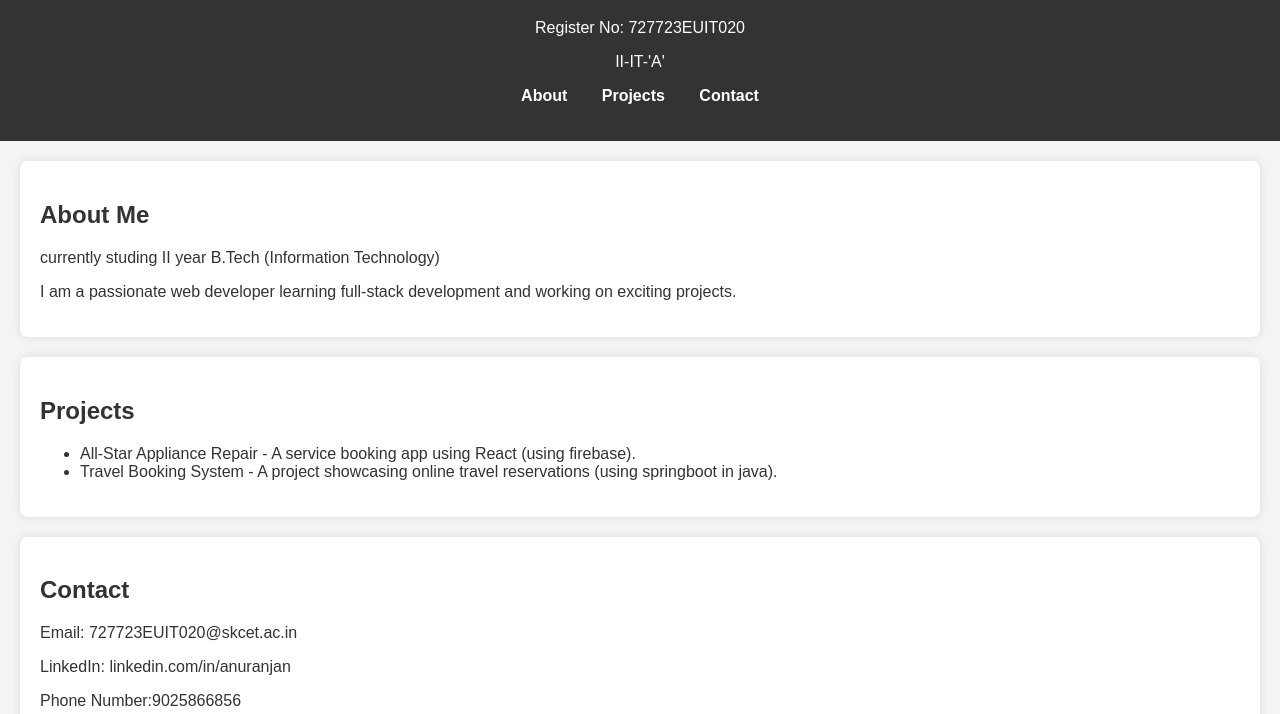
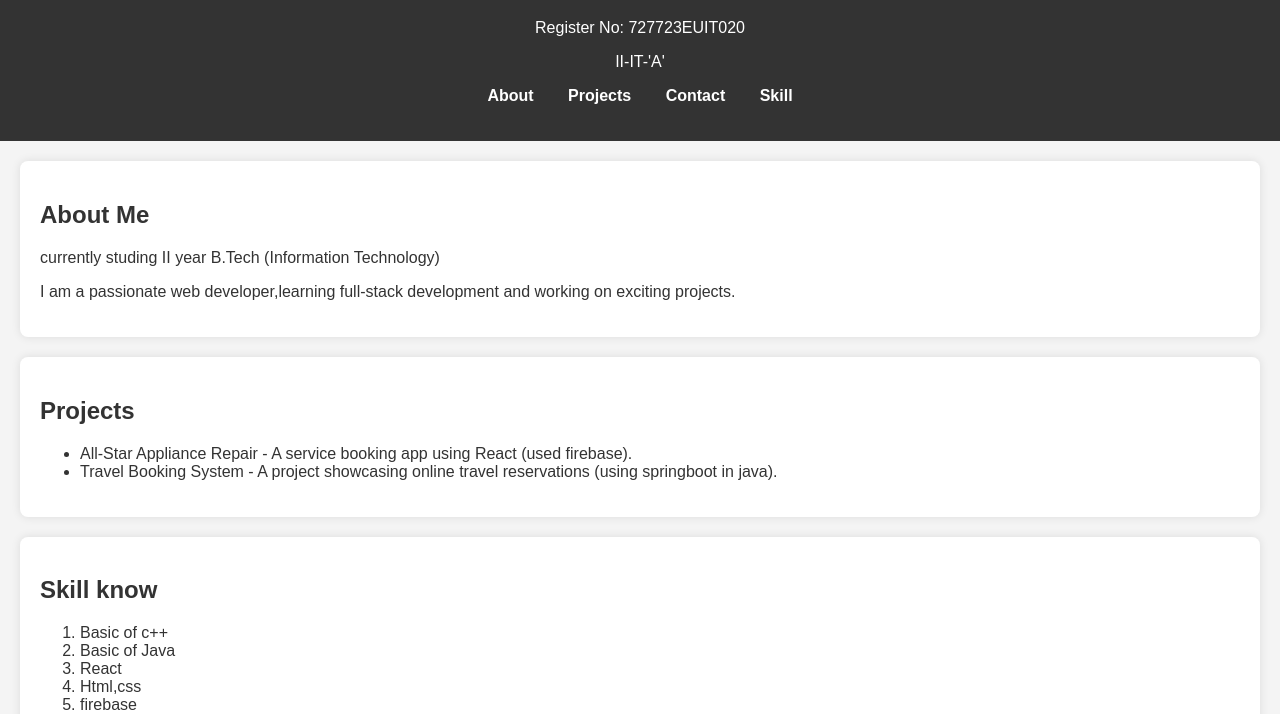
Before and after one commit to Anuranjan6891/Mywebsite, a plain HTML site: page index.html in a window 1280 px wide. Shown: the part 81-795 px from the top of the page. Drawn offline with Linux system fonts and the light colour scheme.

Commit message:
Update index.html

```diff
--- a/index.html
+++ b/index.html
@@ -11,11 +11,12 @@
         <h1>M.K. Anuranjan</h1>
         <p>Register No: 727723EUIT020</p>
         <p>II-IT-'A'</p>
-        <nav>
+        <nav class="navbar">
             <ul>
-                <li><a href="#about">About</a></li>
-                <li><a href="#projects">Projects</a></li>
-                <li><a href="#contact">Contact</a></li>
+                <li><a href="#">About</a></li>
+                <li><a href="#">Projects</a></li>
+                <li><a href="#">Contact</a></li>
+                <li><a href="#">Skill </a></li>
             </ul>
         </nav>
     </header>
@@ -23,24 +24,33 @@
     <section id="about">
         <h2>About Me</h2>
         <p>currently studing II year B.Tech (Information Technology)</p>
-        <p>I am a passionate web developer learning full-stack development and working on exciting projects.</p>
+        <p>I am a passionate web developer,learning full-stack development and working on exciting projects.</p>
     </section>
 
     <section id="projects">
         <h2>Projects</h2>
         <ul>
-            <li>All-Star Appliance Repair - A service booking app using React (using firebase).</li>
+            <li>All-Star Appliance Repair - A service booking app using React (used firebase).</li>
             <li>Travel Booking System - A project showcasing online travel reservations (using springboot in java).</li>
         </ul>
+    </section>
+
+    <section id="skill">
+        <h2>Skill know</h2>
+        <ol>
+            <li>Basic of c++</li>
+            <li>Basic of Java</li>
+            <li>React</li>
+            <li>Html,css</li>
+            <li>firebase</li>
+            <li>AWS (currently learning)</li>
+        </ol>
     </section>
 
     <section id="contact">
         <h2>Contact</h2>
         <p>Email: 727723EUIT020@skcet.ac.in</p>
-        <p>LinkedIn: linkedin.com/in/anuranjan</p>
         <p>Phone Number:9025866856</p>
     </section>
-
-
 </body>
 </html>
```
